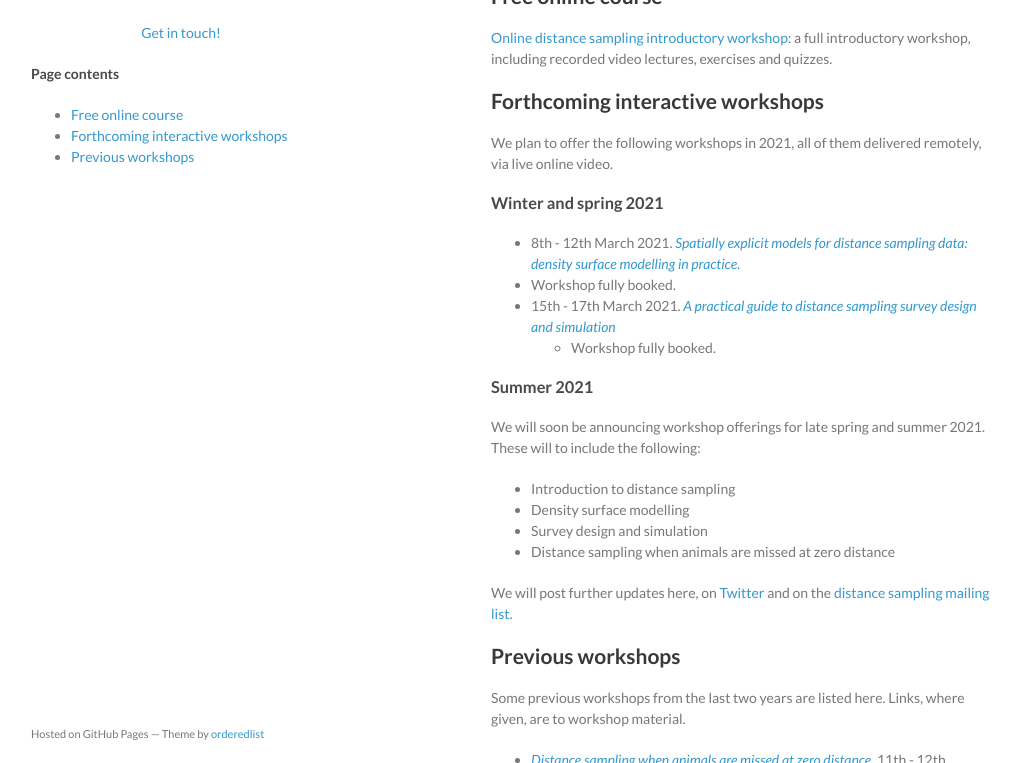
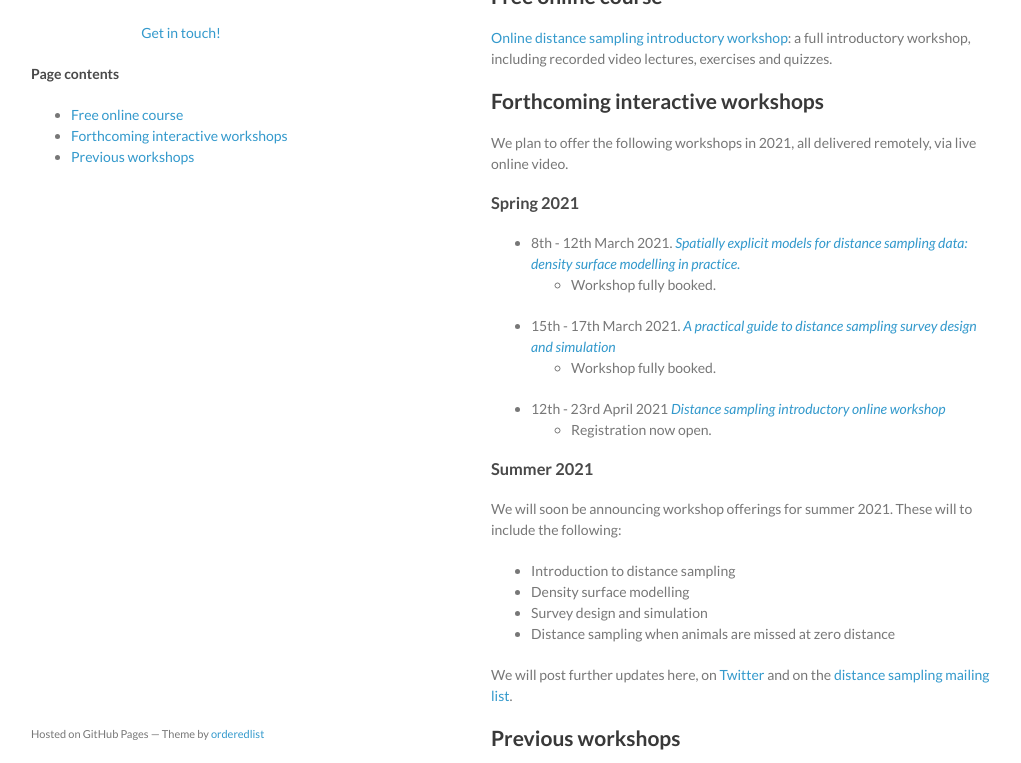
Before and after one commit to distanceworkshops/distanceworkshops.github.io, a Jekyll site: the page built from index.md, in a window 1280 px wide and 900 px high, cut to the strip 137-900 px from the top of the window. Shown: the whole strip, without its empty margins (129-1150 px from the left). Built offline with Jekyll 4.4.1, drawn with Linux system fonts in a browser that asks for light colours.

Commit message:
April2021 intro workshop announced

```diff
--- a/index.md
+++ b/index.md
@@ -15,18 +15,20 @@ Here you can find content for distance sampling workshops including slides, exer
 
 ## Forthcoming interactive workshops
 
-We plan to offer the following workshops in 2021, all of them delivered remotely, via live online video.
+We plan to offer the following workshops in 2021, all delivered remotely, via live online video.
 
-### Winter and spring 2021
+### Spring 2021
 
--  8th - 12th March 2021. [*Spatially explicit models for distance sampling data: density surface modelling in practice*.](https://workshops.distancesampling.org/dsm-march-2021)
+- 8th - 12th March 2021. [*Spatially explicit models for distance sampling data: density surface modelling in practice*.](https://workshops.distancesampling.org/dsm-march-2021)
   - Workshop fully booked.
 - 15th - 17th March 2021. [*A practical guide to distance sampling survey design and simulation*](https://workshops.distancesampling.org/design-march-2021)
   - Workshop fully booked.
+- 12th - 23rd April 2021 [*Distance sampling introductory online workshop*](https://workshops.distancesampling.org/intro-apr-2021)
+  - Registration now open.
 
 ### Summer 2021
 
-We will soon be announcing workshop offerings for late spring and summer 2021. These will to include the following:
+We will soon be announcing workshop offerings for summer 2021. These will to include the following:
 
 - Introduction to distance sampling
 - Density surface modelling
```
